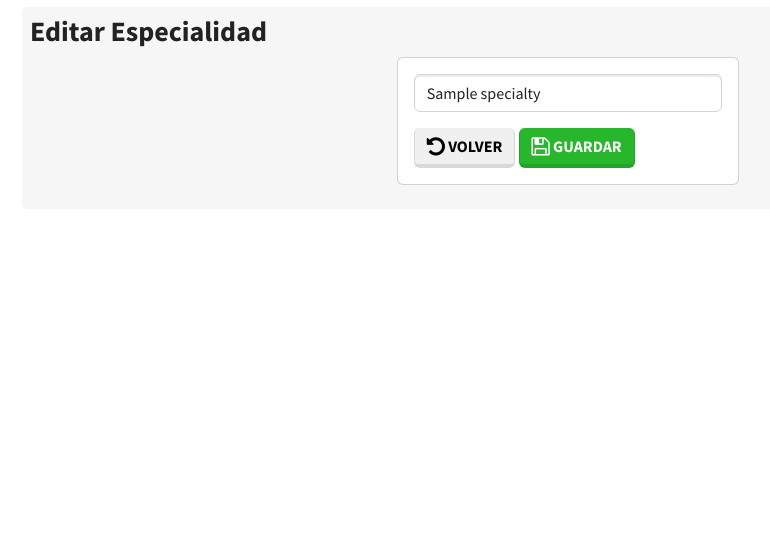
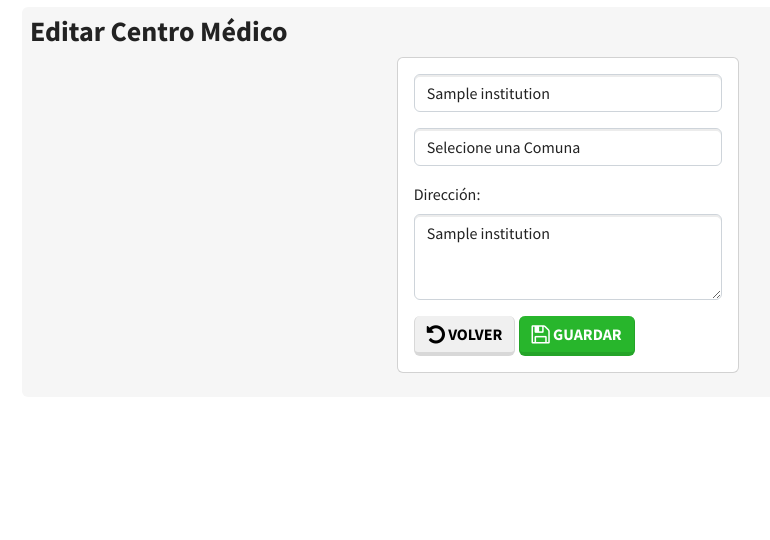
Before and after one commit to Haleymhm/python-fonasa, a Flask app: template templates/institution/edit.html in a window 1280 px wide. Shown: the part 60-600 px from the top of the page, without its empty margins (72-842 px from the left). Run offline with Flask 2, Linux system fonts and the light colour scheme; the template is opened without the code that fills it: most values are stand-ins (such as "Sample title", 1, 10 or a date in 2020); some libraries are stand-ins or nearby versions.

Commit message:
:sparkles: Modulo Centros Meédicos

```diff
--- a/app.py
+++ b/app.py
@@ -147,5 +147,58 @@ def institution():
     comuna.close()
     return render_template('institution/index.html', institutions = data, comunas = data1)
 
+@app.route('/institution-add', methods=['POST'])
+def institution_add():
+    if request.method == 'POST':
+        fullname = request.form['fullname']
+        comuna_id = request.form['comuna_id']
+        direction = request.form['direction']
+
+        institution = mysql.connection.cursor()
+        sql = "INSERT INTO institution (name, direction ,comuna_id) VALUES ('"+fullname+"','"+direction+"', '"+comuna_id+"')"
+
+        institution.execute(sql)
+        mysql.connection.commit()
+        institution.close()
+        flash('EL Registro se ha registrado satisfactoriamente')
+        return redirect(url_for('institution'))
+
+@app.route('/institution-delete/<string:id>', methods=['POST', 'GET'])
+def institution_delete(id):
+    institution = mysql.connection.cursor()
+    institution.execute('DELETE FROM institution WHERE id = {0}'.format(id))
+    mysql.connection.commit()
+    flash('El registro se ha ELIMINADO satisfactoriamente')
+    return redirect(url_for('institution'))
+
+@app.route('/institution-edit/<id>', methods=['POST', 'GET'])
+def institution_edit(id):
+    institution = mysql.connection.cursor()
+    sql = "SELECT * FROM institution WHERE id="+id
+    institution.execute(sql)
+    data = institution.fetchall()
+    institution.close()
+
+    comuna = mysql.connection.cursor()
+    comuna.execute('SELECT * FROM comunas')
+    data1 = comuna.fetchall()
+    comuna.close()
+
+    return render_template('institution/edit.html', institution = data[0], comunas = data1)
+
+@app.route('/institution-update/<id>', methods=['POST', 'GET'])
+def institution_update(id):
+    if request.method == 'POST':
+        fullname = request.form['fullname']
+        comuna_id = request.form['comuna_id']
+        direction = request.form['direction']
+        institution = mysql.connection.cursor()
+        sql ="UPDATE institution SET name ='"+fullname+"', direction='"+direction+"', comuna_id='"+comuna_id+"' WHERE id="+id
+        institution.execute(sql)
+        mysql.connection.commit()
+        institution.close()
+        flash('EL Registro se ha actualizado satisfactoriamente')
+        return redirect(url_for('institution'))
+
 if __name__ == '__main__':
     app.run(port = 3000, debug = True)
--- a/templates/institution/edit.html
+++ b/templates/institution/edit.html
@@ -3,17 +3,34 @@
 {% block body %}
 <div class="container">
     <div class="bg-light p-2 rounded">
-        <h3><strong>Editar Especialidad </strong> </h3>
+        <h3><strong>Editar Centro Médico </strong> </h3>
         <div class="row">
             <div class="col-md-4 offset-md-4 mb-3">
                 <div class="card card-body">
-                    <form action="/specialty-update/{{specialty.0}}" method="post">
+                    <form action="/institution-update/{{institution.0}}" method="post">
                         <div class="form-group mb-3">
-                            <input type="text" name="fullname" value="{{specialty.1}}" class="form-control" placeholder="Especialidad">
+                            <input type="text" name="fullname" value="{{institution.1}}" class="form-control" placeholder="Especialidad">
+                        </div>
+                        <div class="form-group mb-3">
+                            <select name="comuna_id" id="comuna_id" class="form-control" placeholder="Comuna">
+                                <option value="0"> Selecione una Comuna</option>
+                            {% for comuna in comunas %}
+                                <option value="{{comuna.0}}"
+                                {% if comuna.0 == institution.3 %}
+                                    selected
+                                {% endif %}
+                                > {{comuna.2}}</option>
+                            {% endfor %}
+                            </select>
+                        </div>
+                        <div class="form-group mb-3">
+                            <label class="form-label">Dirección: </label>
+                            <textarea name="direction" id="direction" class="form-control" placeholder="Dirección" rows="3">{{institution.2}}</textarea>
+
                         </div>
 
                         <div class="class="btn-group" role="group" aria-label="Basic example">
-                            <a href="/specialty" class="btn btn-secondary"><i class="fa fa-undo fa-lg"></i> Volver</a>
+                            <a href="/institution" class="btn btn-secondary"><i class="fa fa-undo fa-lg"></i> Volver</a>
                             <button type="submit" class="btn btn-success btn-block"><i class="fa fa-save fa-lg"></i> Guardar</button>
                         </div>
                     </form>
```
Also changed, not shown: templates/institution/index.html (+6 -7 lines).
